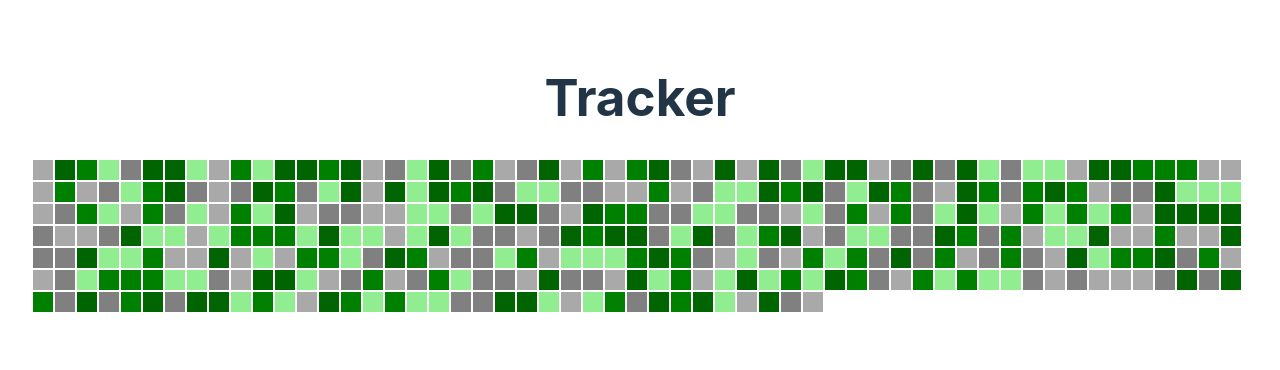
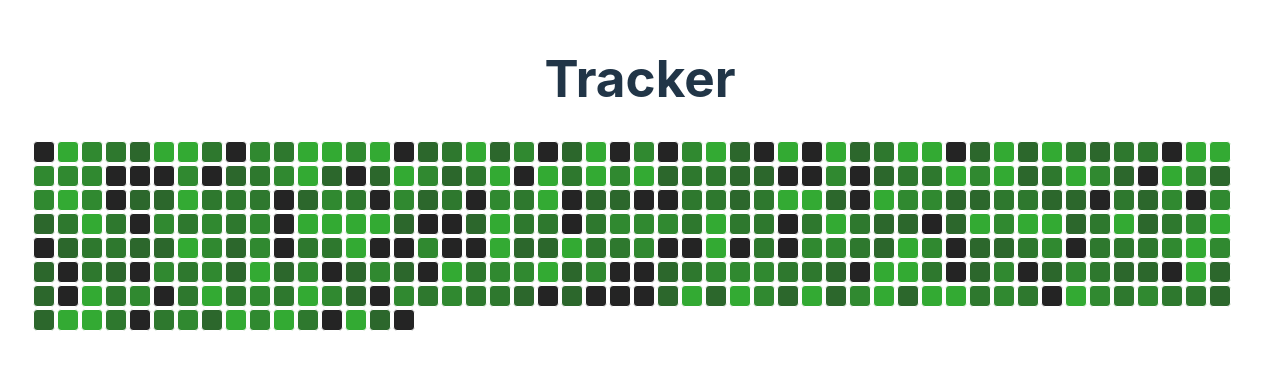
Before and after one commit to GeorgeSedhom0/ProgressTracker, a React (Vite) app: page / in a window 1280 px wide. Shown: the part 226-596 px from the top of the page. Built offline with nearby package versions, Linux system fonts and the light colour scheme.

Commit message:
change styles and added tooltip

```diff
--- a/package.json
+++ b/package.json
@@ -9,6 +9,10 @@
     "preview": "vite preview"
   },
   "dependencies": {
+    "@emotion/react": "^11.10.5",
+    "@emotion/styled": "^11.10.5",
+    "@mui/icons-material": "^5.11.0",
+    "@mui/material": "^5.11.3",
     "react": "^18.2.0",
     "react-dom": "^18.2.0"
   },
--- a/src/App.css
+++ b/src/App.css
@@ -45,4 +45,12 @@
   height: 20px;
   background-color: #000;
   border: 1px solid #fff;
+  border-radius: 0.25em;
+  margin: 1px;
+  transition: all 0.2s ease-in-out;
 }
+.progressSquare:hover {
+  background-color: #fff;
+  border: 1px solid #000;
+  transition: all 0.2s ease-in-out;
+}
--- a/src/Tracker.tsx
+++ b/src/Tracker.tsx
@@ -1,24 +1,27 @@
 // this projecy will be GitHub like Progress Tracker
 import { useEffect, useState } from "react";
+import { Tooltip } from "@mui/material";
 
 interface Progress {
   progress: number;
   date: number;
+  done: string[];
 }
 const Tracker = () => {
   const [progress, setProgress] = useState<Progress[]>([
     {
       progress: 0,
       date: Date.now(),
+      done: ["mock data"],
     },
   ]);
 
   const colorByProgress = [
-    "darkgray",
-    "gray",
-    "lightgreen",
-    "green",
-    "darkgreen",
+    "#242424",
+    "#2c672c",
+    "#2e782e",
+    "#308930",
+    "#33aa33",
   ];
 
   // create mock progress data
@@ -29,6 +32,7 @@ const Tracker = () => {
       newProgress.push({
         progress: Math.floor(Math.random() * 5),
         date: Date.now(),
+        done: ["mock data"],
       });
     }
     setProgress(newProgress);
@@ -49,13 +53,14 @@ const Tracker = () => {
       >
         {progress.map((item, index) => {
           return (
+            <Tooltip placement="top" title={item.done.join(", ")} key={index}>
               <div
-              key={index}
                 className="progressSquare"
                 style={{
                   backgroundColor: colorByProgress[item.progress],
                 }}
               ></div>
+            </Tooltip>
           );
         })}
       </div>
```
Also changed, not shown: 1 other file (tests, documents, lock files or other folders). Lines whose indentation alone changed are shown as unchanged.
